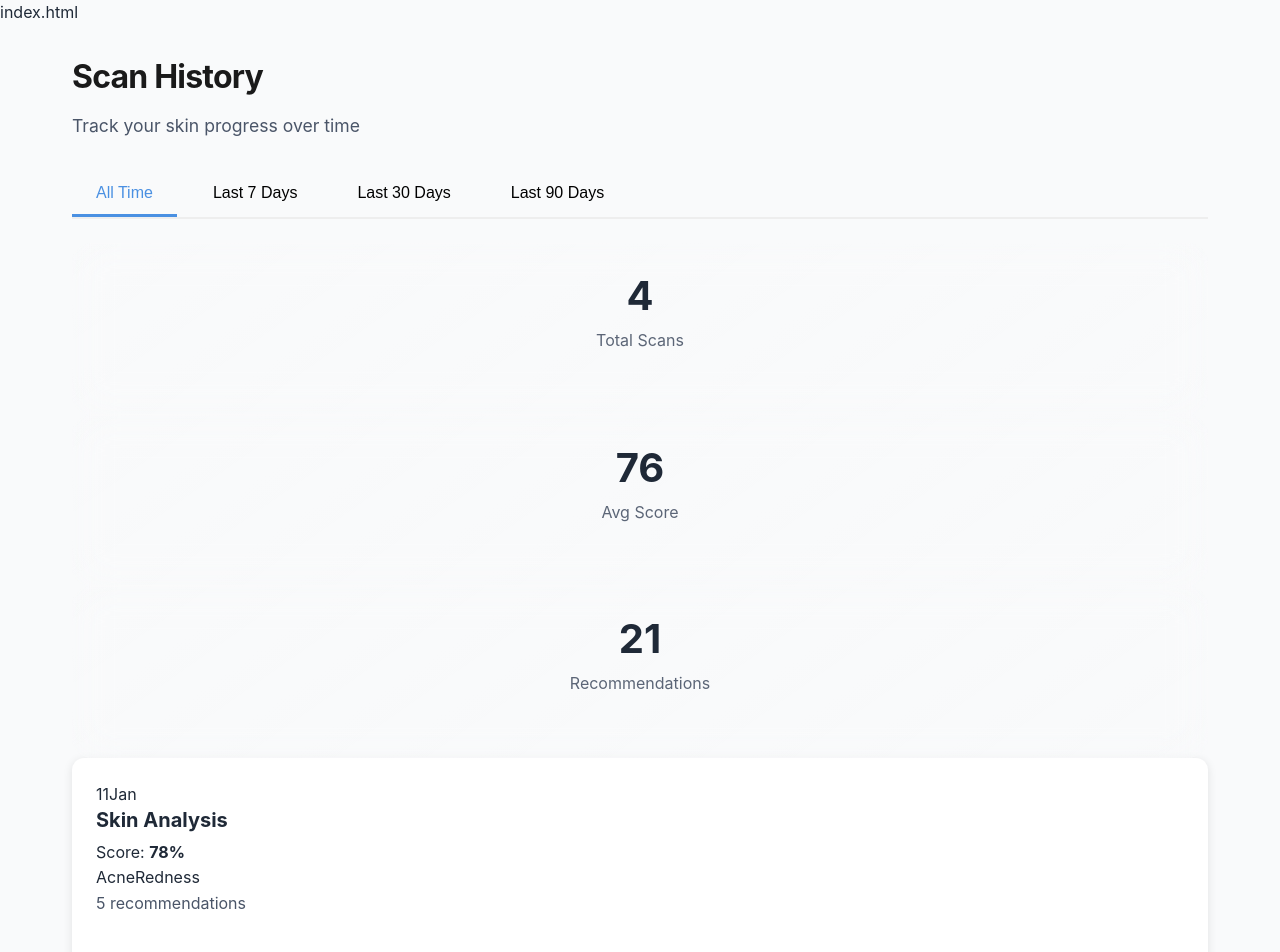
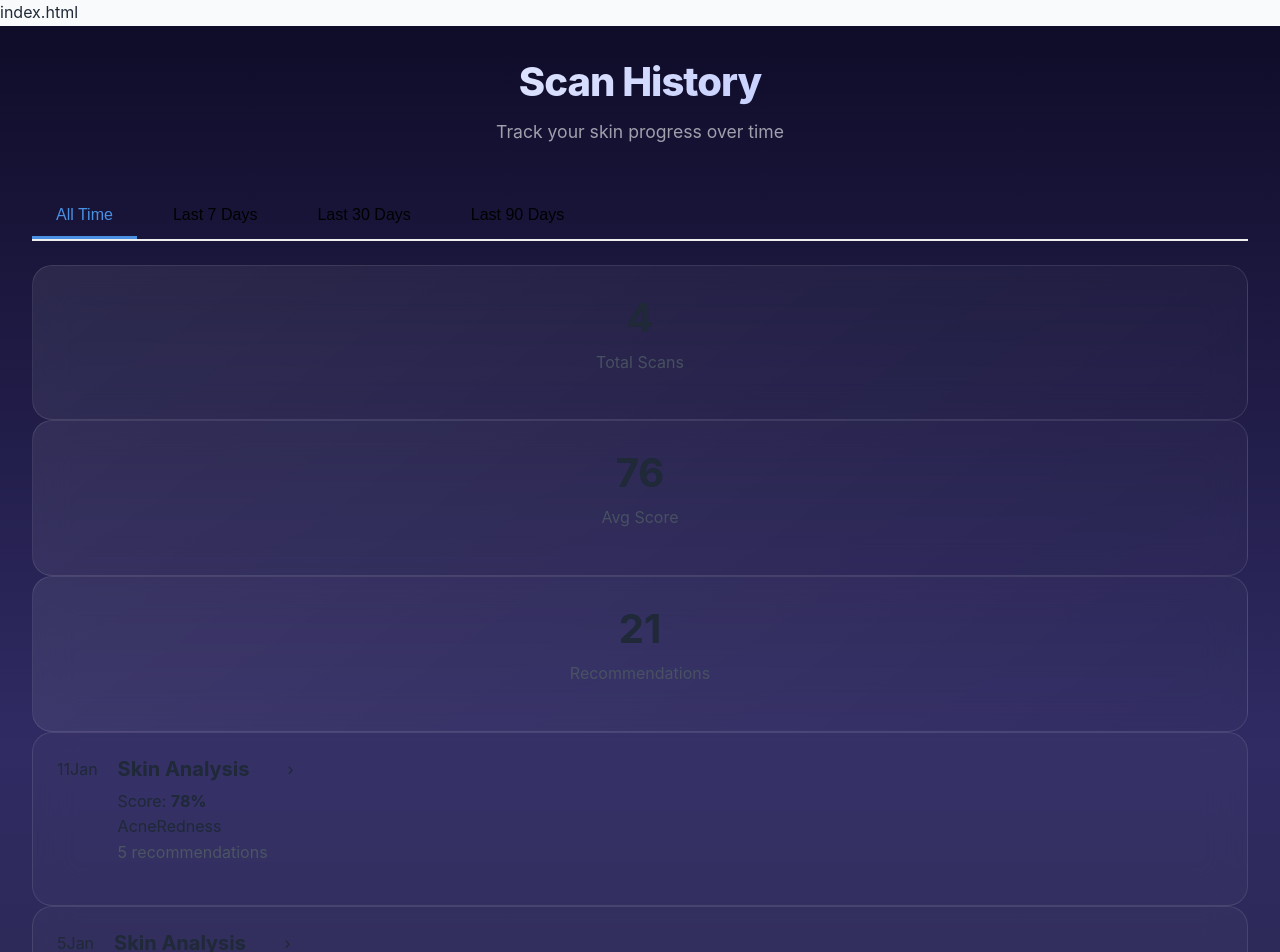
Before and after one commit to himprapatel-rgb/ai-skincare-intelligence-system, a React (Vite) app in the folder frontend/: page /history in a window 1280 px wide. Shown: the top 952 px of the page. Built offline with nearby package versions, Linux system fonts and the light colour scheme; no server answers.

Commit message:
feat(ui): Premium history page glass design

```diff
--- a/frontend/src/pages/HistoryPage.css
+++ b/frontend/src/pages/HistoryPage.css
@@ -1,30 +1,179 @@
-/* HistoryPage Styles */
+/* AuraSkin History Page Premium Design */
 
 .history-page {
-  padding: 2rem;
-  max-width: 1200px;
+  min-height: 100vh;
+  background: linear-gradient(180deg, #0f0c29 0%, #302b63 50%, #24243e 100%);
+  padding: 32px;
+  font-family: 'Inter', -apple-system, sans-serif;
+}
+
+.history-container {
+  max-width: 1000px;
   margin: 0 auto;
 }
 
-.history-page h1 {
-  font-size: 2rem;
-  margin-bottom: 1rem;
-  color: #1a1a1a;
+.history-header {
+  text-align: center;
+  margin-bottom: 48px;
 }
 
-.history-page p {
-  color: #4a5568;
-  margin-bottom: 2rem;
+.history-header h1 {
+  font-size: 2.5rem;
+  font-weight: 800;
+  background: linear-gradient(135deg, #fff 0%, #a5b4fc 100%);
+  -webkit-background-clip: text;
+  -webkit-text-fill-color: transparent;
+  margin-bottom: 12px;
+}
+
+.history-header p {
+  color: rgba(255, 255, 255, 0.6);
+  font-size: 1.1rem;
+}
+
+.history-filters {
+  display: flex;
+  gap: 12px;
+  margin-bottom: 32px;
+  flex-wrap: wrap;
+}
+
+.filter-btn {
+  padding: 10px 20px;
+  background: rgba(255, 255, 255, 0.05);
+  border: 1px solid rgba(255, 255, 255, 0.1);
+  border-radius: 20px;
+  color: rgba(255, 255, 255, 0.7);
+  cursor: pointer;
+  transition: all 0.3s ease;
+}
+
+.filter-btn:hover,
+.filter-btn.active {
+  background: linear-gradient(135deg, #667eea 0%, #764ba2 100%);
+  border-color: transparent;
+  color: #fff;
 }
 
 .history-list {
-  display: grid;
-  gap: 1.5rem;
+  display: flex;
+  flex-direction: column;
+  gap: 20px;
 }
 
 .history-item {
-  background: white;
-  border-radius: 12px;
-  padding: 1.5rem;
-  box-shadow: 0 2px 10px rgba(0, 0, 0, 0.1);
+  background: rgba(255, 255, 255, 0.03);
+  backdrop-filter: blur(20px);
+  border: 1px solid rgba(255, 255, 255, 0.1);
+  border-radius: 20px;
+  padding: 24px;
+  display: flex;
+  gap: 20px;
+  transition: all 0.3s ease;
 }
+
+.history-item:hover {
+  background: rgba(255, 255, 255, 0.06);
+  border-color: rgba(165, 180, 252, 0.3);
+  transform: translateX(8px);
+}
+
+.history-thumbnail {
+  width: 80px;
+  height: 80px;
+  border-radius: 16px;
+  object-fit: cover;
+  border: 2px solid rgba(255, 255, 255, 0.1);
+}
+
+.history-content {
+  flex: 1;
+}
+
+.history-date {
+  font-size: 0.85rem;
+  color: rgba(165, 180, 252, 0.8);
+  margin-bottom: 8px;
+}
+
+.history-title {
+  font-size: 1.1rem;
+  font-weight: 600;
+  color: #fff;
+  margin-bottom: 8px;
+}
+
+.history-score {
+  display: inline-flex;
+  align-items: center;
+  gap: 8px;
+  padding: 6px 14px;
+  background: linear-gradient(135deg, rgba(16, 185, 129, 0.2) 0%, rgba(16, 185, 129, 0.1) 100%);
+  border-radius: 20px;
+  color: #10b981;
+  font-weight: 600;
+  font-size: 0.9rem;
+}
+
+.history-actions {
+  display: flex;
+  flex-direction: column;
+  justify-content: center;
+  gap: 8px;
+}
+
+.action-btn {
+  padding: 8px 16px;
+  background: rgba(255, 255, 255, 0.05);
+  border: 1px solid rgba(255, 255, 255, 0.1);
+  border-radius: 10px;
+  color: rgba(255, 255, 255, 0.7);
+  cursor: pointer;
+  font-size: 0.85rem;
+  transition: all 0.3s ease;
+}
+
+.action-btn:hover {
+  background: rgba(255, 255, 255, 0.1);
+  color: #fff;
+}
+
+.empty-history {
+  text-align: center;
+  padding: 80px 40px;
+  background: rgba(255, 255, 255, 0.03);
+  border-radius: 24px;
+  border: 1px dashed rgba(255, 255, 255, 0.1);
+}
+
+.empty-history-icon {
+  font-size: 4rem;
+  margin-bottom: 20px;
+  opacity: 0.5;
+}
+
+.empty-history h3 {
+  color: #fff;
+  font-size: 1.3rem;
+  margin-bottom: 12px;
+}
+
+.empty-history p {
+  color: rgba(255, 255, 255, 0.5);
+}
+
+@media (max-width: 640px) {
+  .history-page {
+    padding: 20px 16px;
+  }
+
+  .history-item {
+    flex-direction: column;
+    align-items: center;
+    text-align: center;
+  }
+
+  .history-actions {
+    flex-direction: row;
+  }
+}
```
